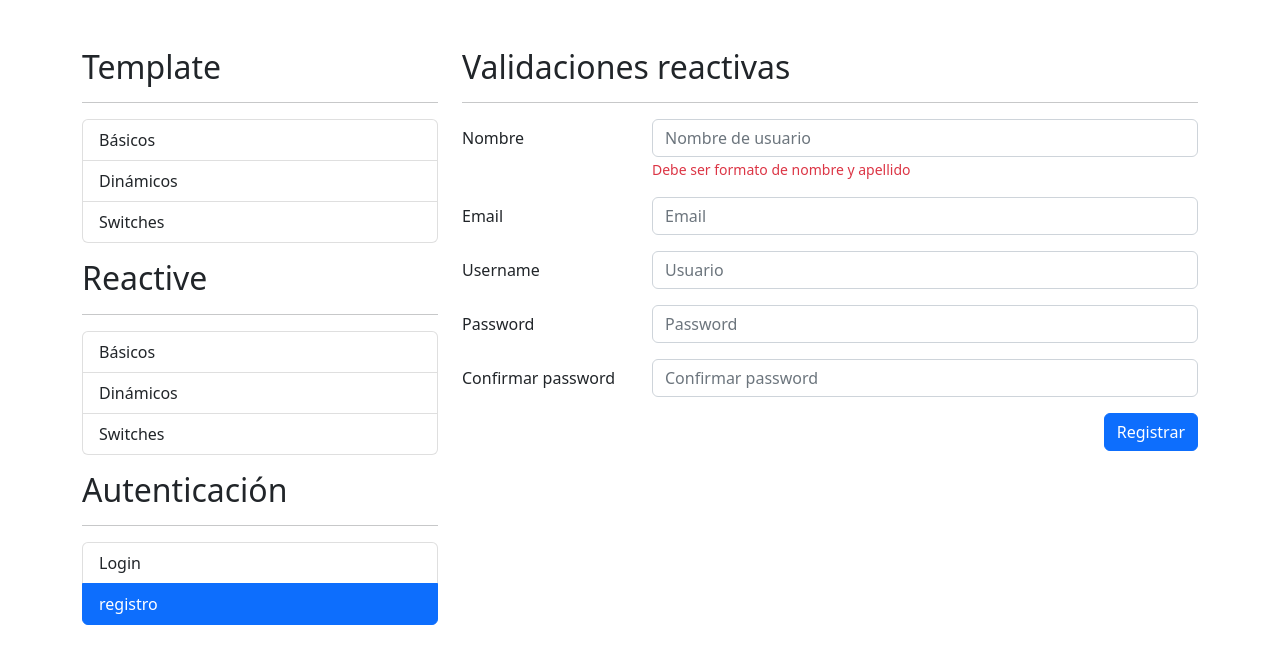
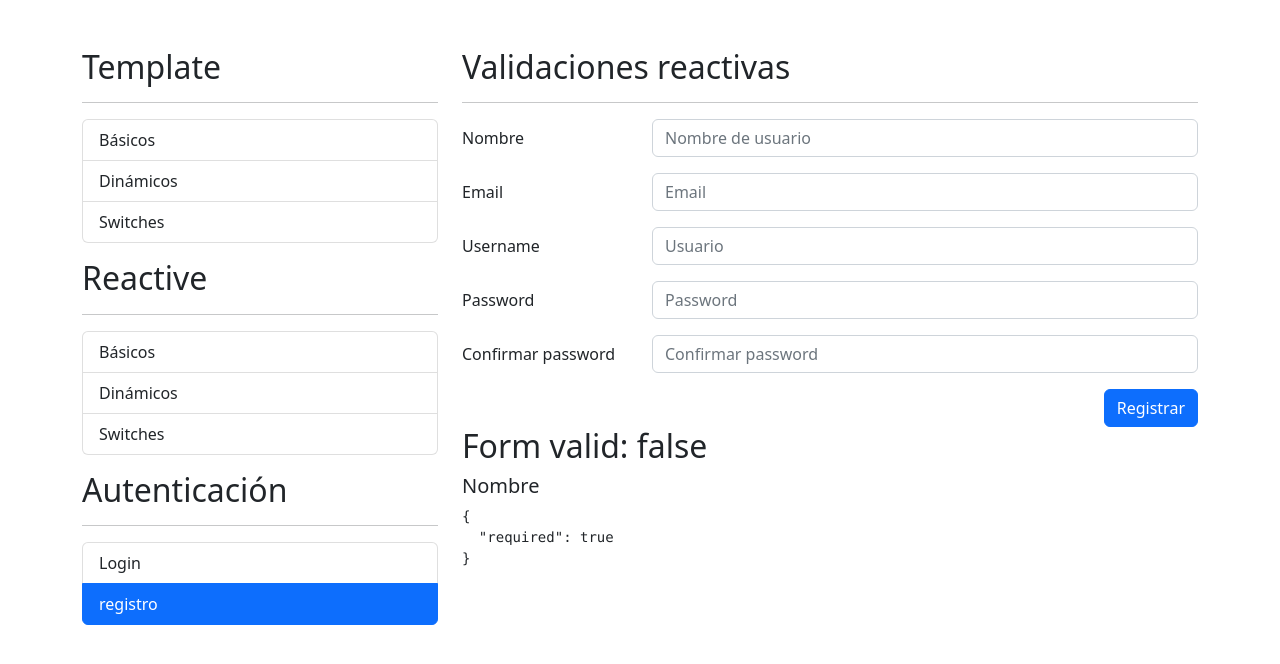
Before and after one commit to serdel1979/formulariosAngular, an Angular app: page /auth/registro in a window 1280 px wide. Shown: the top 664 px of the page. Built offline with nearby package versions, Linux system fonts and the light colour scheme.

Commit message:
formulario de registro

```diff
--- a/src/app/auth/auth.module.ts
+++ b/src/app/auth/auth.module.ts
@@ -3,6 +3,7 @@
 import { RegistroComponent } from './pages/registro/registro.component';
 import { LoginComponent } from './pages/login/login.component';
 import { AuthRoutingModule } from './auth-routing.module';
+import { ReactiveFormsModule } from '@angular/forms';
 
 
 
@@ -13,7 +14,8 @@
   ],
   imports: [
     CommonModule,
-    AuthRoutingModule
+    AuthRoutingModule,
+    ReactiveFormsModule
   ]
 })
 export class AuthModule { }
--- a/src/app/auth/pages/registro/registro.component.html
+++ b/src/app/auth/pages/registro/registro.component.html
@@ -3,14 +3,21 @@
 
 <div class="row">
     <div class="col">
-        <form autocomplete="off">
+        <form autocomplete="off"
+        [formGroup]="miFormulario"
+        (ngSubmit)="submitForm()"
+        >
 
             <div class="row mb-3">
                 <label class="col-sm-3 col-form-label">Nombre</label>
                 <div class="col-sm-9">
-                    <input type="text" class="form-control" placeholder="Nombre de usuario">
+                    <input
+                        type="text" class="form-control"
+                        placeholder="Nombre de usuario"
+                        formControlName="nombre"
+                        >
 
-                    <span class="form-text text-danger">
+                    <span *ngIf="campoNoValido('nombre')" class="form-text text-danger">
                         Debe ser formato de nombre y apellido
                     </span>
                 </div>
@@ -64,7 +71,7 @@
 
             <div class="row">
                 <div class="col">
-                    <button class="btn btn-primary float-end">
+                    <button class="btn btn-primary float-end" type="submit">
                         Registrar
                     </button>
                 </div>
@@ -74,3 +81,8 @@
         </form>
     </div>
 </div>
+
+<h2>Form valid: {{ miFormulario.valid }}</h2>
+
+<h5>Nombre</h5>
+<pre>{{ miFormulario.controls['nombre'].errors | json }}</pre>
--- a/src/app/auth/pages/registro/registro.component.ts
+++ b/src/app/auth/pages/registro/registro.component.ts
@@ -1,4 +1,5 @@
 import { Component, OnInit } from '@angular/core';
+import { FormGroup, FormBuilder, Validators } from '@angular/forms';
 
 @Component({
   selector: 'app-registro',
@@ -7,9 +8,24 @@
 })
 export class RegistroComponent implements OnInit {
 
-  constructor() { }
+  nompreApellidoPattern: string = '([a-zA-Z]+) ([a-zA-Z]+)';
+
+  miFormulario: FormGroup = this.fb.group({
+    nombre:['',[Validators.required, Validators.pattern(this.nompreApellidoPattern)]]
+  })
+
+  constructor(private fb: FormBuilder) { }
 
   ngOnInit(): void {
   }
 
+  campoNoValido(campo:string){
+    return this.miFormulario.get(campo)?.invalid && this.miFormulario.get(campo)?.touched
+  }
+
+  submitForm(){
+    console.log(this.miFormulario.value);
+
+    this.miFormulario.markAllAsTouched();
+  }
 }
```
